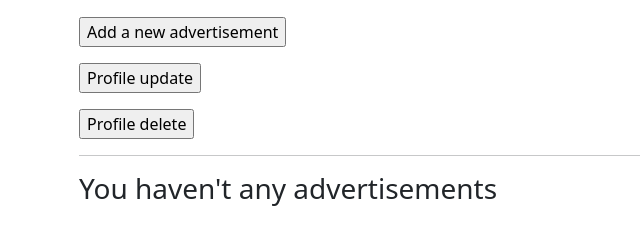
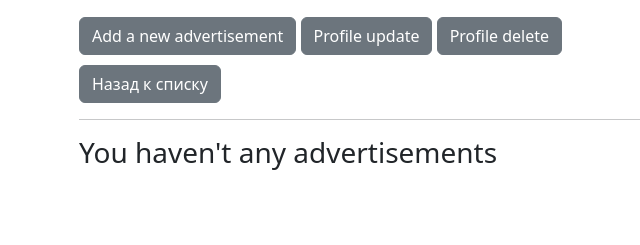
Before and after one commit to george2066/Python_Site_FinalProject_Rodionov, a Django app: template templates/users/profile.html in a window 1280 px wide. Shown: the part 169-414 px from the top of the page, without its empty margins (3-643 px from the left). Run offline with Django 4.2, Linux system fonts and the light colour scheme; the template is opened without the code that fills it, so the values that code supplies are empty.

Commit message:
standarted button in templates

```diff
--- a/templates/advertisements/advertisement_detail.html
+++ b/templates/advertisements/advertisement_detail.html
@@ -9,6 +9,7 @@
         <p><strong>Категория:</strong> {{ object.category }}</p>
         <p><strong>Автор:</strong> {{ object.author.username }}</p>
         <p><strong>Описание:</strong> {{ object.description }}</p>
+        <p><strong>Статус:</strong> {% if object.sold %}Продано{% else %}Акивное объявление{% endif %}</p>
     </div>
     <!-- Кнопки действий -->
     <div class="actions">
--- a/templates/users/profile.html
+++ b/templates/users/profile.html
@@ -8,9 +8,11 @@
     <p>last_name: {{ object.last_name }}</p>
     <p>email: {{ object.email }}</p>
 </div>
-<p><input value="Add a new advertisement" type="button" onclick="location.href='{% url 'advertisement-add' %}'"/></p>
-<p><input value="Profile update" type="button" onclick="location.href='{% url 'profile-update' %}'"/></p>
-<p><input value="Profile delete" type="button" onclick="location.href='{% url 'profile-delete' %}'"/></p>
+
+<a href="{% url 'advertisement-add' %}" class="btn btn-secondary">Add a new advertisement</a>
+<a href="{% url 'profile-update' %}" class="btn btn-secondary">Profile update</a>
+<a href="{% url 'profile-delete' %}" class="btn btn-secondary">Profile delete</a>
+<p style="margin-top: 10px"><a href="{% url 'advertisements' %}" class="btn btn-secondary">Назад к списку</a></p>
 
 <hr>
 
--- a/users/models.py
+++ b/users/models.py
@@ -6,7 +6,7 @@ from users import avatar_default
 
 # Create your models here.
 class User(AbstractUser):
-    image_url = models.URLField(max_length=200, default=avatar_default)
+    image_url = models.URLField(max_length=400, default=avatar_default)
     email = models.EmailField(unique=True, verbose_name="Адрес электронной почты")
 
     USERNAME_FIELD = "email"
```
Also changed, not shown: advertisements/migrations/0007_alter_transaction_created_at.py (added), users/migrations/0005_alter_user_image_url.py (added).
